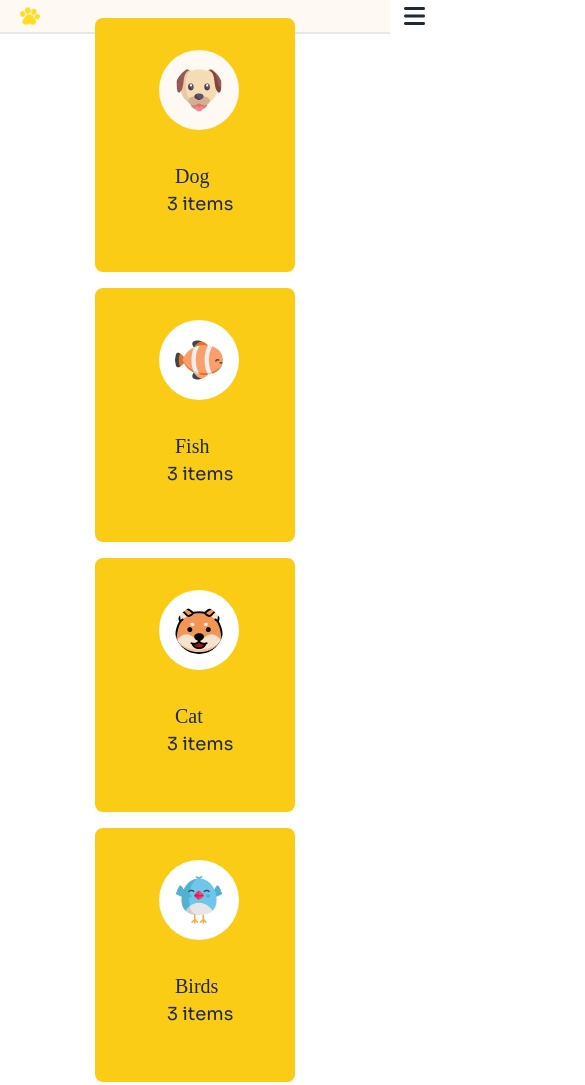
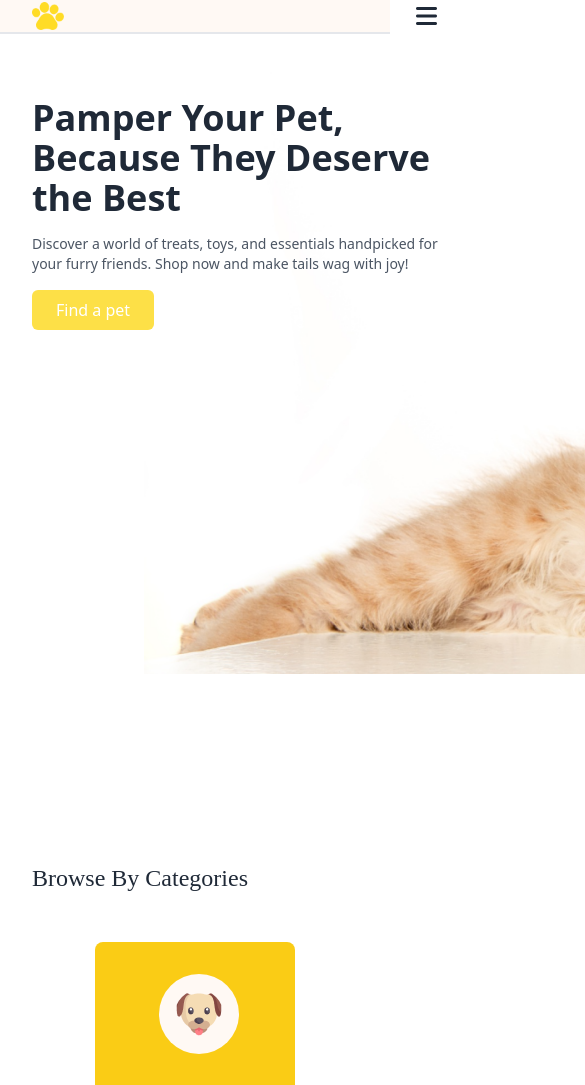
Before and after one commit to tasohan6118/Pet-House, a plain HTML site: page index.html in a window 390 px wide. Shown: the top 1085 px of the page, 585 px wide, since content can reach past the window. Drawn offline with nearby package versions, Linux system fonts and the light colour scheme; a web font is replaced by a local one.

Commit message:
final all done

```diff
--- a/index.html
+++ b/index.html
@@ -48,7 +48,7 @@
 <nav class="bg-nav-bg w-full lg:container mx-auto border-b-2">
   <div class="grid grid-cols-[auto,1fr,auto] w-full items-center pr-52">
     <div class="flex items-center gap-3">
-      <img class="ml-5 lg:ml-32" src="./c1-assets/logo-header.png" alt="">
+      <img class="ml-8 lg:ml-32" src="./c1-assets/logo-header.png" alt="">
       <h1 class="font-sora font-normal text-2xl hidden lg:block">Browse<span>4</span>Pets</h1>
     </div>
 
@@ -94,7 +94,7 @@
 <!-- large cat image section -->
 
 
-   <!-- <section class="w-[1100px] lg:w-[1320px] h-[700px] lg:h-[749px] relative mt-56">
+    <section class="w-[1100px] lg:w-[1320px] h-[700px] lg:h-[749px] relative mt-56">
     <div class="relative flex flex-wrap">
 
        <div class="-mt-40 lg:mt-12 ml-8 lg:ml-[140px] z-40 relative ">
@@ -114,7 +114,6 @@
       </div>
     </div>
   </section>
-   -->
 
 
 
@@ -219,7 +218,7 @@
   <div class="flex flex-col lg:flex-row gap-6 rounded-lg">
 
     <!-- t-shirt -->
-     <div class="mt-12  lg:ml-[80px] w-[420px] lg:w-[450px] h-[460px] lg:h-[402px] bg-yellow-300 rounded-lg">
+     <div class="mt-12 lg:ml-[80px] w-[420px] lg:w-[450px] h-[460px] lg:h-[402px] bg-yellow-300 rounded-lg">
       <div class="">
         <h1 class="font-ADLam-Display font-normal text-4xl pl-4 pt-8">T-shirt For Dogs</h1>
         <p class="font-sora pl-4 pt-4 pb-4">Discover a world of teats,toys,and <br>essentials handpicked for </p>
```
